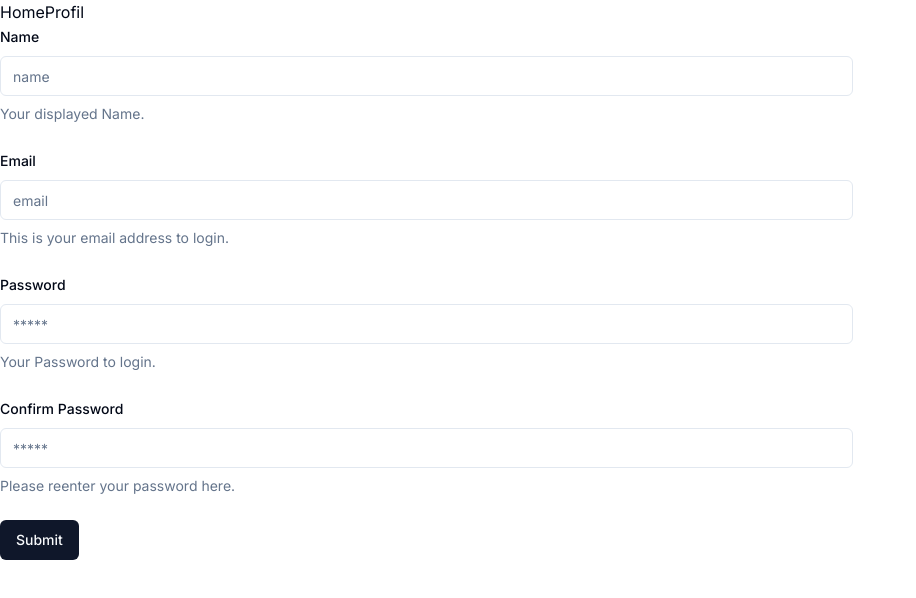
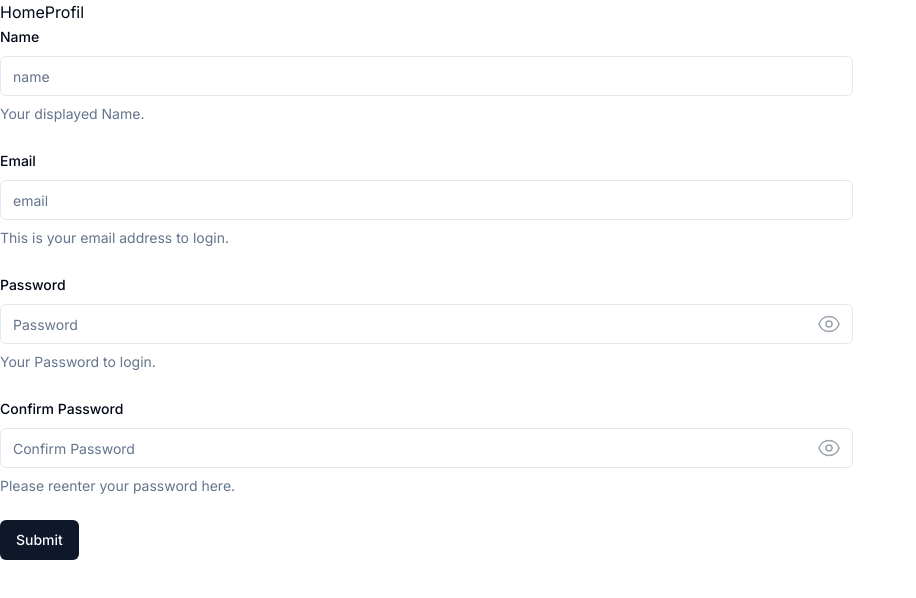
Before and after one commit to carlobeckmann2602/publication-recommender, a Next.js app in the folder frontend/: page /signup in a window 1280 px wide. Shown: the top 598 px of the page, without its empty margins (0-916 px from the left). Built offline with nearby package versions, Linux system fonts and the light colour scheme.

Commit message:
Add show/hide password button

```diff
--- a/frontend/components/SignUpForm.tsx
+++ b/frontend/components/SignUpForm.tsx
@@ -16,7 +16,10 @@ import {
 } from "@/components/ui/form";
 import { Input } from "@/components/ui/input";
 import { toast } from "@/components/ui/use-toast";
+import { EyeIcon, EyeSlashIcon } from "@heroicons/react/24/outline";
+
 import { useRouter } from "next/navigation";
+import { useState } from "react";
 
 const FormSchema = z
   .object({
@@ -54,6 +57,14 @@ export function SignUpForm() {
   });
 
   const router = useRouter();
+  const [showPassword, setPasswordVisibility] = useState(false);
+  const togglePasswordVisibility = () => {
+    setPasswordVisibility(!showPassword);
+  };
+  const [showConfirmPassword, setConfirmPasswordVisibility] = useState(false);
+  const toggleConfirmPasswordVisibility = () => {
+    setConfirmPasswordVisibility(!showConfirmPassword);
+  };
 
   function onSubmit(data: z.infer<typeof FormSchema>) {
     console.log(data);
@@ -108,7 +119,26 @@ export function SignUpForm() {
             <FormItem>
               <FormLabel>Password</FormLabel>
               <FormControl>
-                <Input placeholder="*****" {...field} type="password" />
+                <div className="relative">
+                  <Input
+                    type={showPassword ? "text" : "password"}
+                    placeholder="Password"
+                    {...field}
+                  />
+                  <div className="absolute inset-y-0 right-0 pr-3 flex items-center text-gray-400 cursor-pointer">
+                    {showPassword ? (
+                      <EyeSlashIcon
+                        className="h-6 w-6"
+                        onClick={togglePasswordVisibility}
+                      />
+                    ) : (
+                      <EyeIcon
+                        className="h-6 w-6"
+                        onClick={togglePasswordVisibility}
+                      />
+                    )}
+                  </div>
+                </div>
               </FormControl>
               <FormDescription>Your Password to login.</FormDescription>
               <FormMessage />
@@ -122,7 +152,26 @@ export function SignUpForm() {
             <FormItem>
               <FormLabel>Confirm Password</FormLabel>
               <FormControl>
-                <Input placeholder="*****" {...field} type="password" />
+                <div className="relative">
+                  <Input
+                    type={showConfirmPassword ? "text" : "password"}
+                    placeholder="Confirm Password"
+                    {...field}
+                  />
+                  <div className="absolute inset-y-0 right-0 pr-3 flex items-center text-gray-400 cursor-pointer">
+                    {showConfirmPassword ? (
+                      <EyeSlashIcon
+                        className="h-6 w-6"
+                        onClick={toggleConfirmPasswordVisibility}
+                      />
+                    ) : (
+                      <EyeIcon
+                        className="h-6 w-6"
+                        onClick={toggleConfirmPasswordVisibility}
+                      />
+                    )}
+                  </div>
+                </div>
               </FormControl>
               <FormDescription>
                 Please reenter your password here.
--- a/frontend/package.json
+++ b/frontend/package.json
@@ -13,6 +13,7 @@
     "@apollo/client": "^3.8.0-rc.2",
     "@apollo/experimental-nextjs-app-support": "^0.4.3",
     "@as-integrations/next": "^2.0.2",
+    "@heroicons/react": "^2.0.18",
     "@hookform/resolvers": "^3.3.2",
     "@radix-ui/react-label": "^2.0.2",
     "@radix-ui/react-navigation-menu": "^1.1.4",
```
Also changed, not shown: 1 other file (tests, documents, lock files or other folders).
